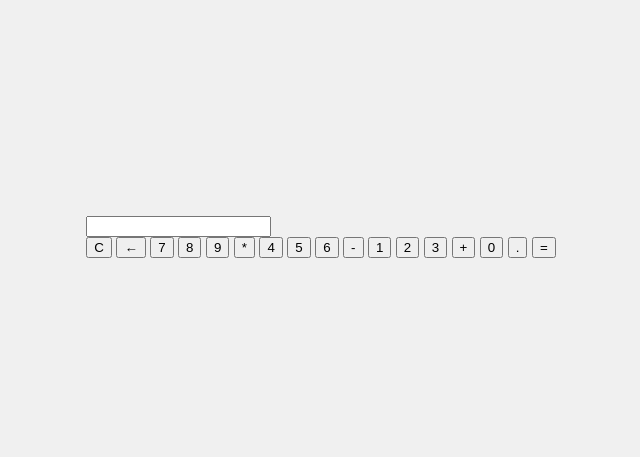
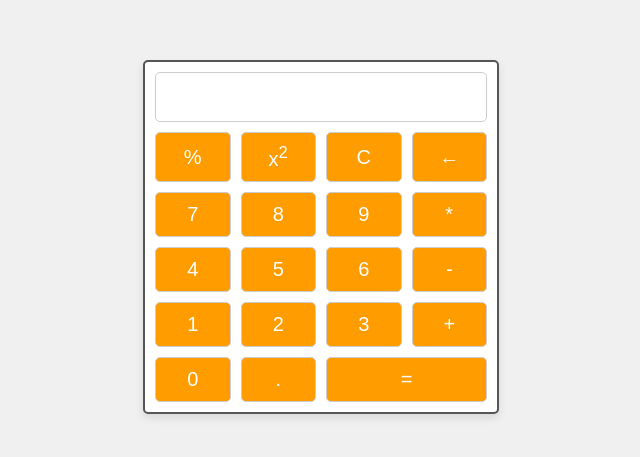
Before and after one commit to AJAmran/calculator-by-js, a plain HTML site: page index.html in a window 1280 px wide. Shown: the part 163-620 px from the top of the page, without its empty margins (319-959 px from the left). Drawn offline with Linux system fonts and the light colour scheme.

Commit message:
complete css

```diff
--- a/index.html
+++ b/index.html
@@ -1,15 +1,17 @@
 <!DOCTYPE html>
 <html lang="en">
   <head>
-    <meta charset="UTF-8">
-    <meta name="viewport" content="width=device-width, initial-scale=1.0">
+    <meta charset="UTF-8" />
+    <meta name="viewport" content="width=device-width, initial-scale=1.0" />
     <title>Calculator</title>
-    <link rel="stylesheet" href="style.css">
+    <link rel="stylesheet" href="style.css" />
   </head>
   <body>
     <div class="calculator">
-    <input type="text" class="display" id="display" readonly>
+      <input type="text" class="display" id="display" readonly />
       <div class="buttons">
+        <button class="operator" onclick="calculatePercentage()">%</button>
+        <button class="operator" onclick="calculateSquare()">x<sup>2</sup></button>
         <button class="operator" onclick="">C</button>
         <button class="operator" onclick="">&larr;</button>
         <button class="operator" onclick="">7</button>
--- a/style.css
+++ b/style.css
@@ -1,9 +1,61 @@
-body{
+body {
   display: flex;
   justify-content: center;
   align-items: center;
   min-height: 100vh;
   margin: 0;
-    font-family: Arial, sans-serif;;
+  font-family: Arial, sans-serif;
   background-color: #f0f0f0;
 }
+
+.calculator {
+  border: 2px solid #555;
+  border-radius: 5px;
+  padding: 10px;
+  background-color: #fff;
+  box-shadow: 0 4px 8px rgba(0, 0, 0, 0.1);
+}
+
+.display {
+  /* width: 100%; */
+  padding: 10px;
+  font-size: 24px;
+  border: 1px solid #ccc;
+  border-radius: 5px;
+  text-align: right;
+  margin-bottom: 10px;
+  outline: none;
+}
+
+.buttons {
+  display: grid;
+  grid-template-columns: repeat(4, 1fr);
+  gap: 10px;
+}
+button.operator:last-child {
+    grid-column: span 2;
+  }
+
+button {
+  padding: 10px;
+  font-size: 20px;
+  border: 1px solid #ccc;
+  border-radius: 5px;
+  background-color: #f0f0f0;
+  cursor: pointer;
+  transition: background-color 0.2s;
+}
+
+button:hover {
+  background-color: #e0e0e0;
+}
+
+.operator {
+  background-color: #ff9c00;
+  color: #fff;
+}
+
+
+.operator:hover {
+    background-color: #e57c00;
+}
```
Lines whose indentation alone changed are shown as unchanged.
